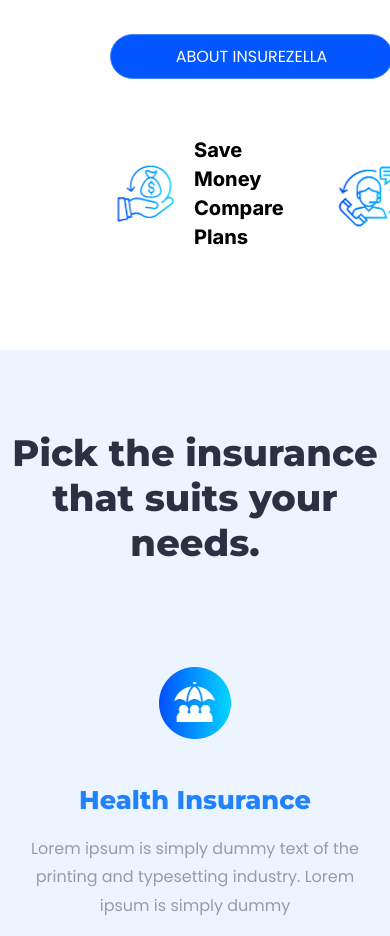
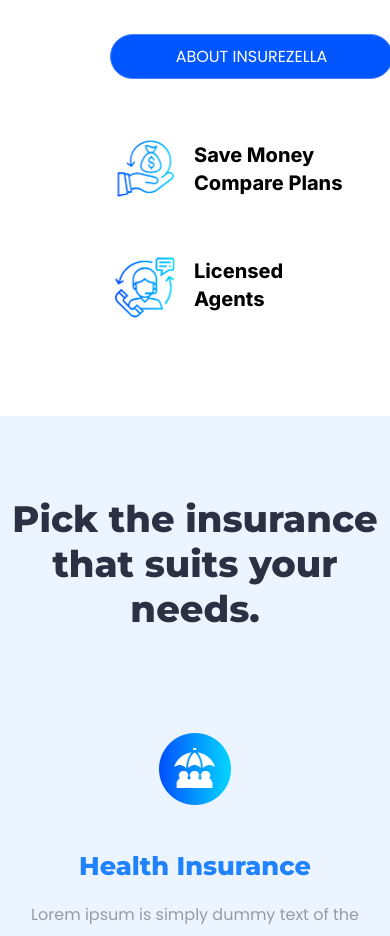
Before and after one commit to migmm/Challenge_A-Teamwork_Insurezella, a plain HTML site: page index.html in a window 390 px wide. Shown: the part 2180-3116 px from the top of the page. Drawn offline with Linux system fonts and the light colour scheme.

Commit message:
Fixed plans props alignment

```diff
--- a/css/main/plan-description.css
+++ b/css/main/plan-description.css
@@ -162,3 +162,9 @@
         gap: 20px;
     }
 }
+
+@media screen and (max-width: 565px) {
+    .simple-plan-container .plan-advantages {
+        flex-direction: column;
+    }
+}
```
